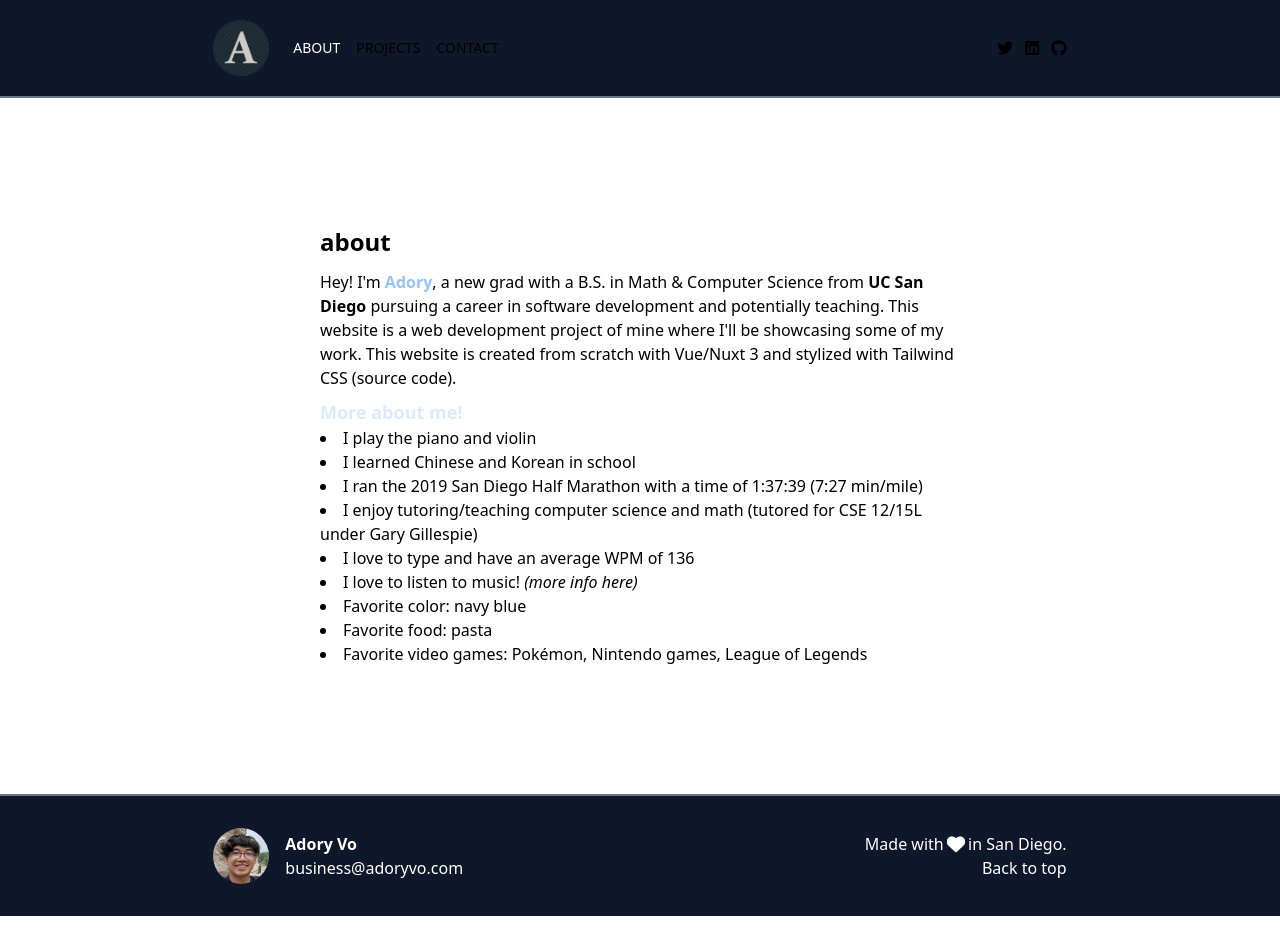
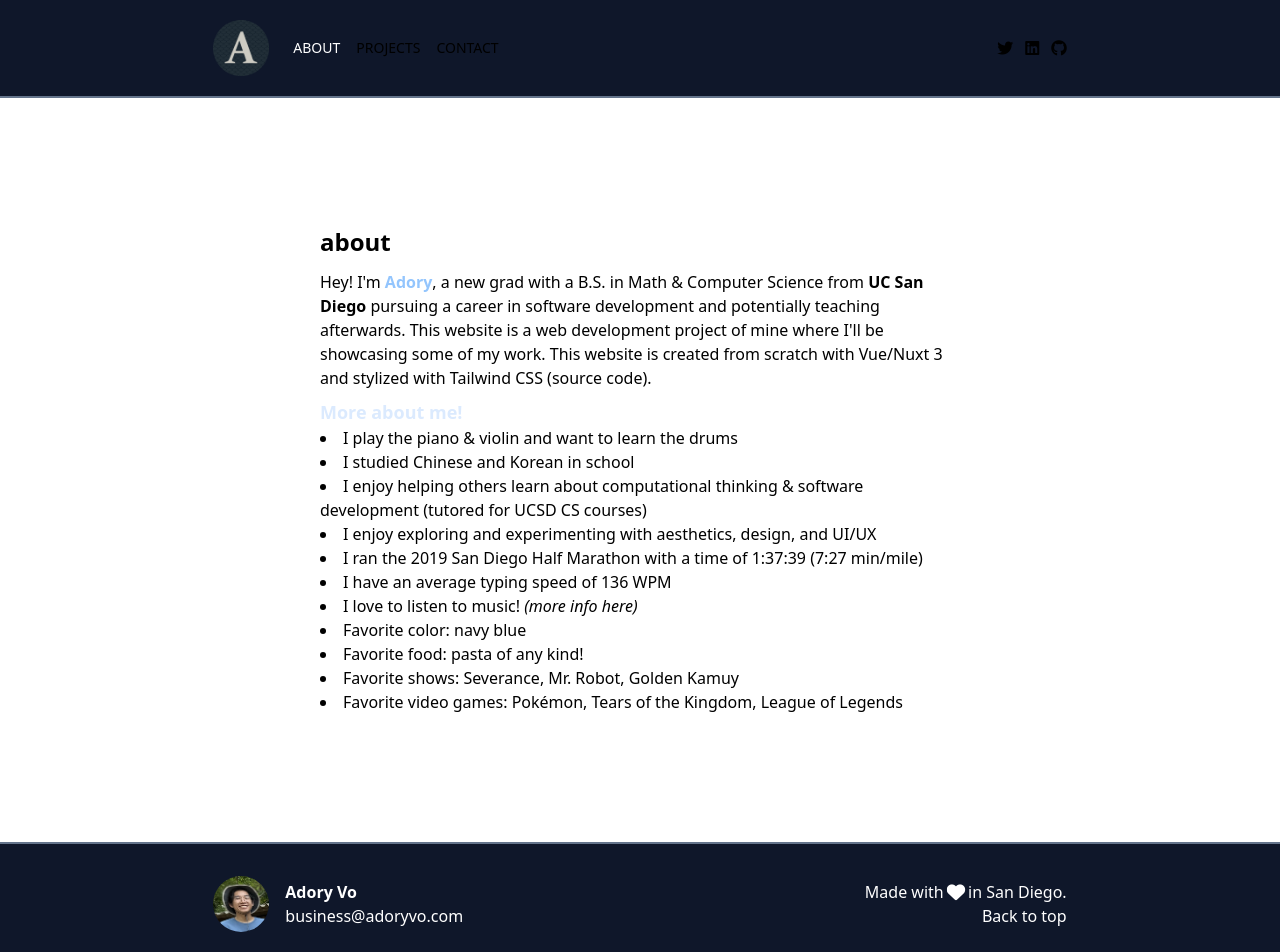
Before and after one commit to AdoryVo/adoryvo.com, a Nuxt app: page /about in a window 1280 px wide. Shown: the top 952 px of the page. Before the commit the page ends 916 px from the top, so only its background shows below. Built offline with nearby package versions, Linux system fonts and the light colour scheme.

Commit message:
Update photo and about

```diff
--- a/components/Footer.vue
+++ b/components/Footer.vue
@@ -4,7 +4,7 @@
 			class="flex flex-wrap container items-center justify-between lg:w-2/3 text-white mx-auto py-8 px-6 lg:px-0"
 		>
 			<div id="leftDiv" class="flex items-center gap-x-4">
-				<img src="/images/me-1728x1728.jpg" class="w-14 rounded-full" format="webp" alt="Picture of Adory" />
+				<img src="/images/me.png" class="w-14 rounded-full" format="webp" alt="Picture of Adory" />
 
 				<address class="not-italic">
 					<strong>Adory Vo</strong>
--- a/pages/about.vue
+++ b/pages/about.vue
@@ -4,7 +4,7 @@
 		<p>
 			Hey! I'm <b class="text-blue-300">Adory</b>, a new grad with a B.S. in
 			Math &amp; Computer Science from <b class="text-blue">UC San Diego</b>
-			pursuing a career in software development and potentially teaching.
+			pursuing a career in software development and potentially teaching afterwards.
 			This website is a web development project of mine
 			where I'll be showcasing some of my work.
 			This website is created from scratch with Vue/Nuxt 3 and stylized with Tailwind CSS
@@ -13,15 +13,17 @@
 
 		<BodyHeading>More about me!</BodyHeading>
 		<ul class="list-disc list-inside">
-			<li>I play the piano and violin</li>
-			<li>I learned Chinese and Korean in school</li>
+			<li>I play the piano & violin and want to learn the drums</li>
+			<li>I studied Chinese and Korean in school</li>
+			<li>I enjoy helping others learn about computational thinking & software development (tutored for UCSD CS courses)</li>
+			<li>I enjoy exploring and experimenting with aesthetics, design, and UI/UX</li>
 			<li>I ran the 2019 San Diego Half Marathon with a time of 1:37:39 (7:27 min/mile)</li>
-			<li>I enjoy tutoring/teaching computer science and math (tutored for CSE 12/15L under Gary Gillespie)</li>
-			<li>I love to type and have an average WPM of 136</li>
+			<li>I have an average typing speed of 136 WPM</li>
 			<li>I love to listen to music! <i><NuxtLink class="link-primary" to="/music">(more info here)</NuxtLink></i>
 			<li>Favorite color: navy blue</li>
-			<li>Favorite food: pasta</li>
-			<li>Favorite video games: Pokémon, Nintendo games, League of Legends</li>
+			<li>Favorite food: pasta of any kind!</li>
+			<li>Favorite shows: Severance, Mr. Robot, Golden Kamuy</li>
+			<li>Favorite video games: Pokémon, Tears of the Kingdom, League of Legends</li>
 			</li>
 		</ul>
 	</main>
--- a/pages/index.vue
+++ b/pages/index.vue
@@ -51,7 +51,7 @@ export default {
 		<section class="card mx-auto place-self-center text-center font-medium">
 			<figure>
 				<img class="border-4 border-dark rounded-full shadow-2xl mx-auto hover:scale-95 transition-transform duration-500"
-					width="152" height="152" src="/images/me-1728x1728.jpg" format="webp" quality="100" alt="Photo of Adory" />
+					width="152" height="152" src="/images/me.png" format="webp" quality="100" alt="Photo of Adory" />
 				<figcaption class="mt-3">
 					<div class="font-semibold serif text-lg text-blue-300">
 						Adory Vo
--- a/pages/music.vue
+++ b/pages/music.vue
@@ -24,7 +24,7 @@
 
 		<BodyHeading class="mb-2">Profiles</BodyHeading>
 		<div class="bg-dark inline-block p-3 rounded-lg">
-			<img class="inline w-14 rounded-full mr-2" src="/images/me-1728x1728.jpg" format="webp" alt="Spotify profile picture" />
+			<img class="inline w-14 rounded-full mr-2" src="/images/me.png" format="webp" alt="Spotify profile picture" />
 			<NuxtLink to="https://open.spotify.com/user/exobyterotmg" target="_blank"
 				class="bg-green-500 hover:bg-green-600 rounded-full serif p-2 px-3">
 				<i class="fa-brands fa-spotify mr-2 animate-pulse"></i>
```
Also changed, not shown: public/images/me-1728x1728.jpg (deleted), public/images/me.png (added).
